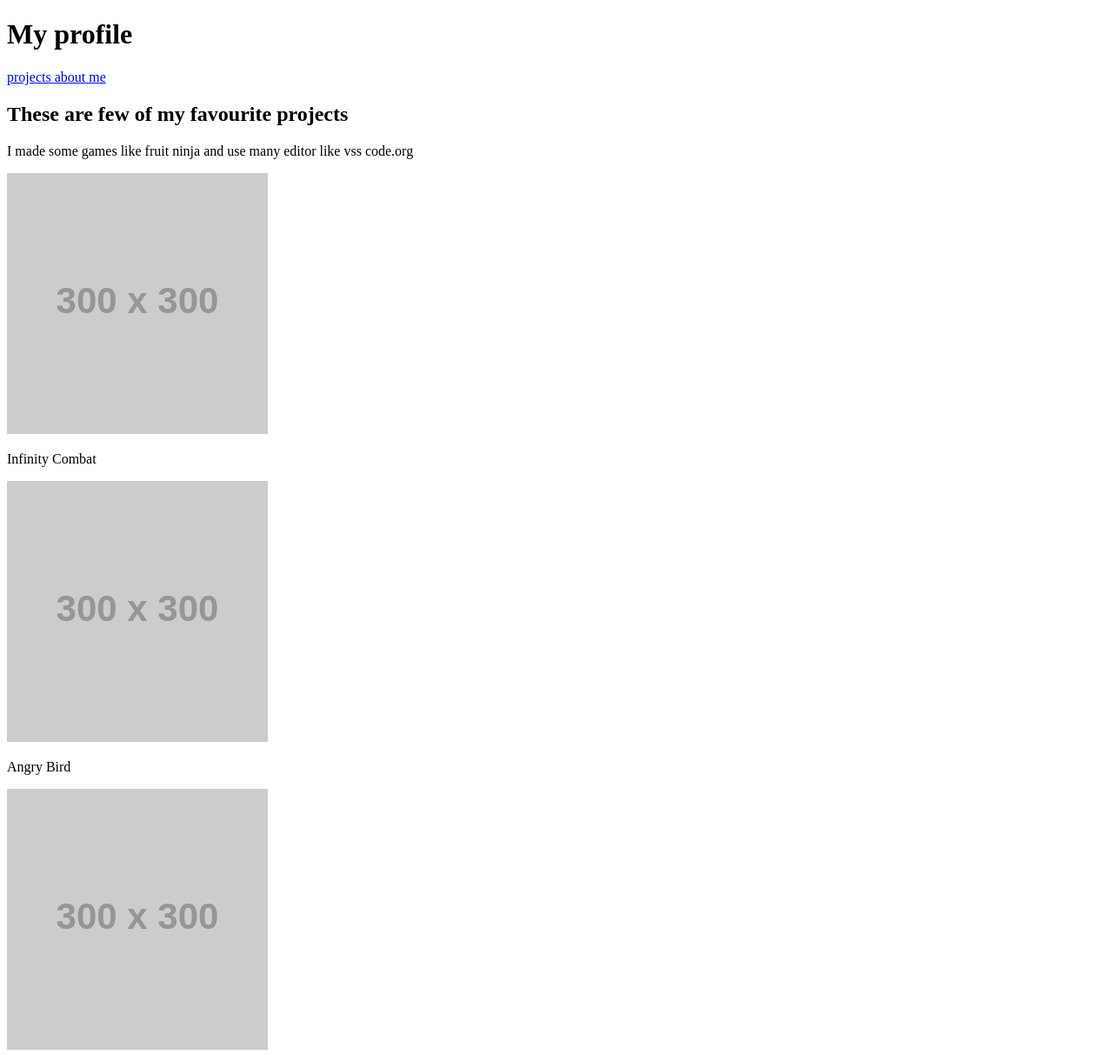
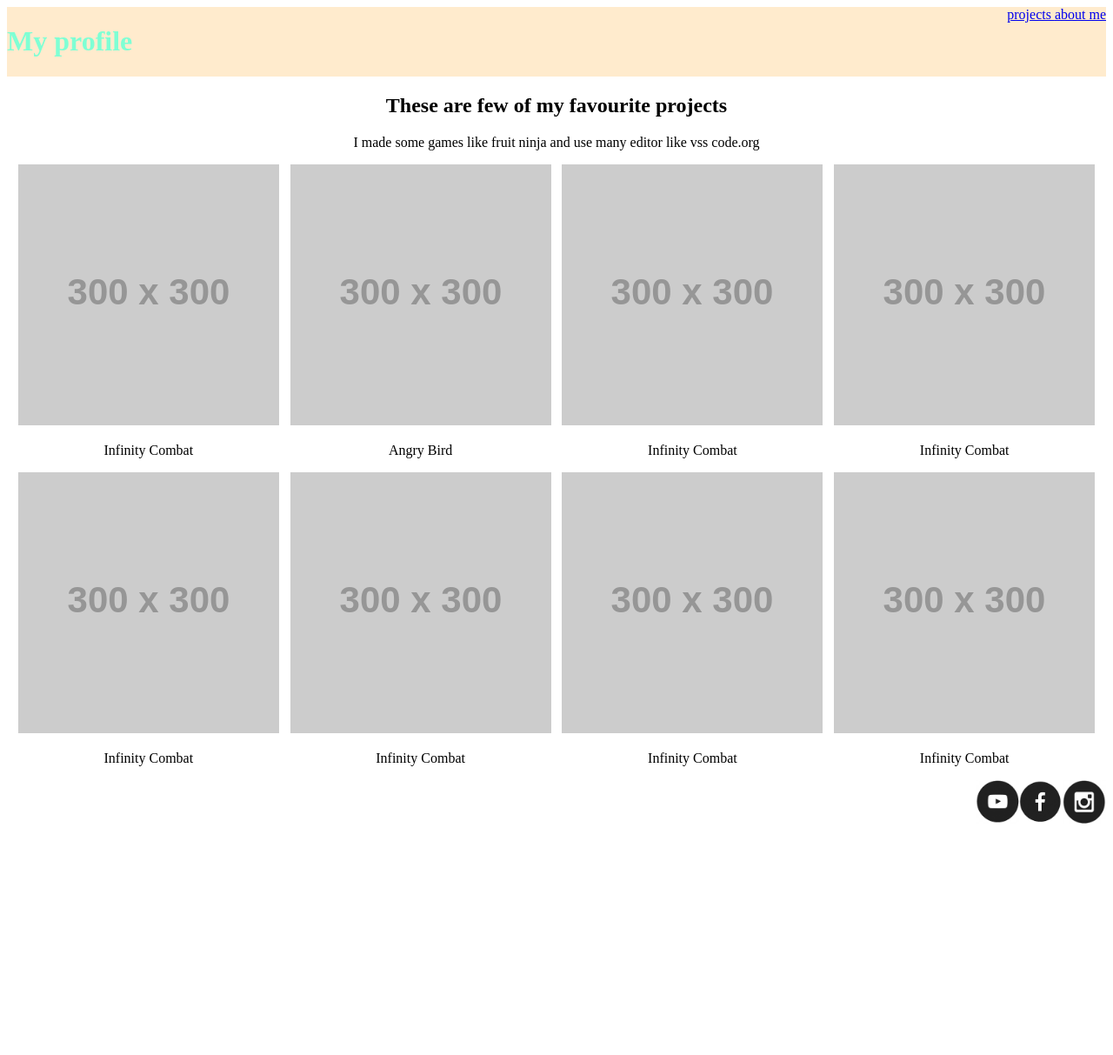
Before and after one commit to atharvabehar/firsthtml, a plain HTML site: page index.html in a window 1280 px wide. Shown: the top 1213 px of the page at 87% size. After the commit the page ends 959 px from the top, so only its background shows below. Drawn offline with Linux system fonts and the light colour scheme; placeholder pictures from the web are drawn by us.

Commit message:
Add files via upload

```diff
--- a/index.html
+++ b/index.html
@@ -5,41 +5,69 @@
             Atharva Behar
         </title>
 
+      <link rel="stylesheet" type = "text/css"
+      href = "style.css"/>
     </head>
     <body>
+        <div class = "header">
             <h1> My profile</h1>
+
+         <div class = "menu">
             <a href="index.html">projects </a>
             <a href="aboutme.html"> about me </a>
+         </div>
+
+
+        </div>
+
     <h2> These are few of my favourite projects</h2>
     <p> I made some games like fruit ninja and use many editor like vss code.org</p>
-    <a href="https://atharvabehar.github.io/infinit-combat/ "><img src="https://via.placeholder.com/300"/> </a>
-    <p> Infinity Combat</p>
+    <div class = "grid">
 
-    <a href="https://atharvabehar.github.io/angrybird3/ "><img src="https://via.placeholder.com/300"/> </a>
-    <p> Angry Bird</p>
+    <div class = "item">
+
 
         <a href="https://atharvabehar.github.io/infinit-combat/ "><img src="https://via.placeholder.com/300"/> </a>
         <p> Infinity Combat</p>
 
+    </div>
+    <div class = "item">
+        <a href="https://atharvabehar.github.io/angrybird3/ "><img src="https://via.placeholder.com/300"/> </a>
+        <p> Angry Bird</p>
+    </div>
+    <div class = "item">
         <a href="https://atharvabehar.github.io/infinit-combat/ "><img src="https://via.placeholder.com/300"/> </a>
         <p> Infinity Combat</p>
-
+    </div>
+    <div class = "item">
         <a href="https://atharvabehar.github.io/infinit-combat/ "><img src="https://via.placeholder.com/300"/> </a>
         <p> Infinity Combat</p>
-
+    </div>
+    <div class = "item">
         <a href="https://atharvabehar.github.io/infinit-combat/ "><img src="https://via.placeholder.com/300"/> </a>
         <p> Infinity Combat</p>
-
+    </div>
+    <div class = "item">
         <a href="https://atharvabehar.github.io/infinit-combat/ "><img src="https://via.placeholder.com/300"/> </a>
         <p> Infinity Combat</p>
-
+    </div>
+    <div class = "item">
         <a href="https://atharvabehar.github.io/infinit-combat/ "><img src="https://via.placeholder.com/300"/> </a>
         <p> Infinity Combat</p>
+    </div>
+    <div class = "item">
+        <a href="https://atharvabehar.github.io/infinit-combat/ "><img src="https://via.placeholder.com/300"/> </a>
+        <p> Infinity Combat</p>
+    </div>
+    </div>
+    <div class = "footer">
+
 
         <a href="#"><img src = "Icons/youtube.png"width = 50 height=50/></a>
 
         <a href ="#"><img src="Icons/fb.png"width = 50 height=50/></a>
 
         <a href="#"><img src = "Icons/insta.png"width = 50 height=50/></a>
+    </div>
     </body>
 </html>
--- /dev/null
+++ b/style.css
@@ -0,0 +1,22 @@
+
+h1 {
+    color: aquamarine;
+}
+
+.header{
+    background-color: blanchedalmond;
+    display : flex;
+    justify-content: space-between;
+}
+.grid{
+    display: flex;
+    flex-wrap: wrap;
+    justify-content: space-evenly;
+}
+.footer {
+    display: flex;
+    justify-content: flex-end;
+}
+p,h2 {
+    text-align: center;
+}
```
Lines whose indentation alone changed are shown as unchanged.
